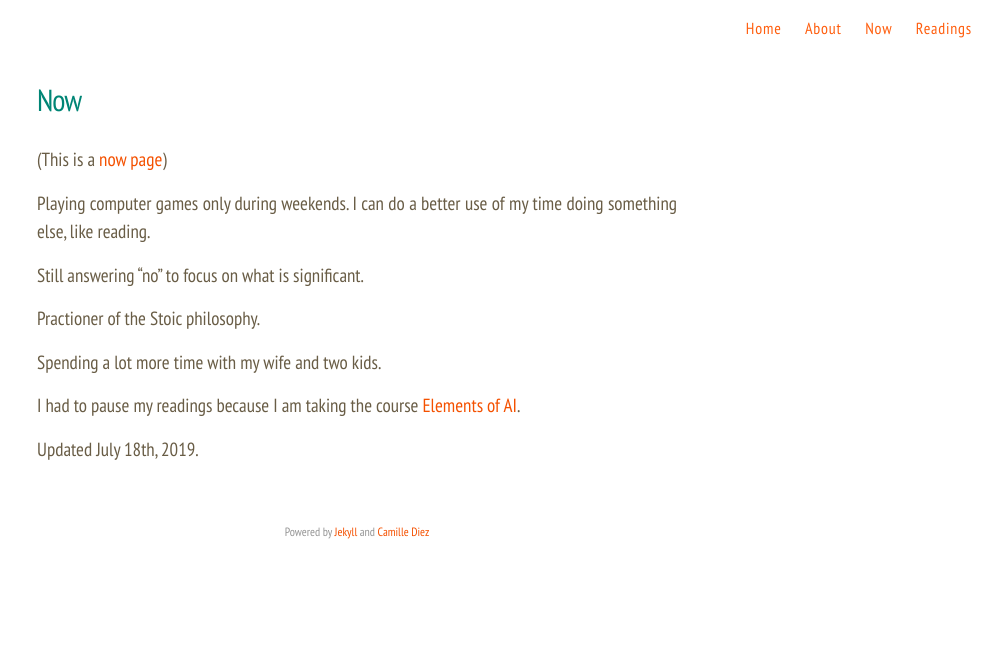
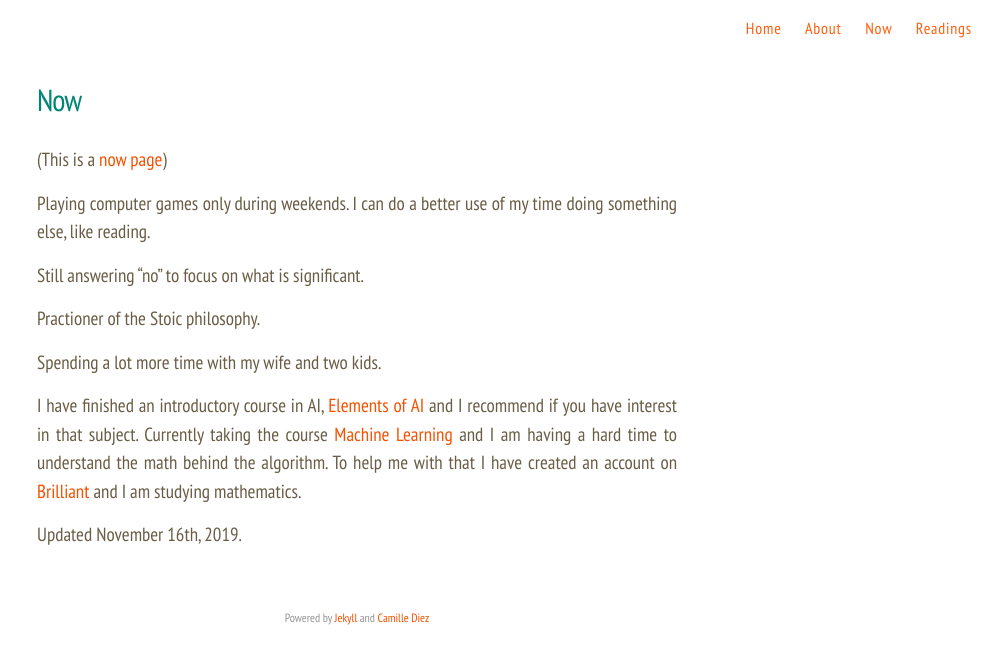
Before and after one commit to gerep/gerep.github.io, a Jekyll site: the page built from now.md, in a window 1280 px wide. Shown: the top 664 px of the page, without its empty margins (283-1280 px from the left). Built offline with Jekyll 4.4.1, drawn with Linux system fonts in a browser that asks for light colours; nearby versions of some CDN libraries.

Commit message:
Update now.md

```diff
--- a/now.md
+++ b/now.md
@@ -14,6 +14,6 @@ Practioner of the Stoic philosophy.
 
 Spending a lot more time with my wife and two kids.
 
-I had to pause my readings because I am taking the course [Elements of AI](https://www.elementsofai.com).
+I have finished an introductory course in AI, [Elements of AI](https://www.elementsofai.com) and I recommend if you have interest in that subject. Currently taking the course [Machine Learning](https://www.coursera.org/learn/machine-learning) and I am having a hard time to understand the math behind the algorithm. To help me with that I have created an account on [Brilliant](https://brilliant.org/) and I am studying mathematics.
 
-Updated July 18th, 2019.
+Updated November 16th, 2019.
```
